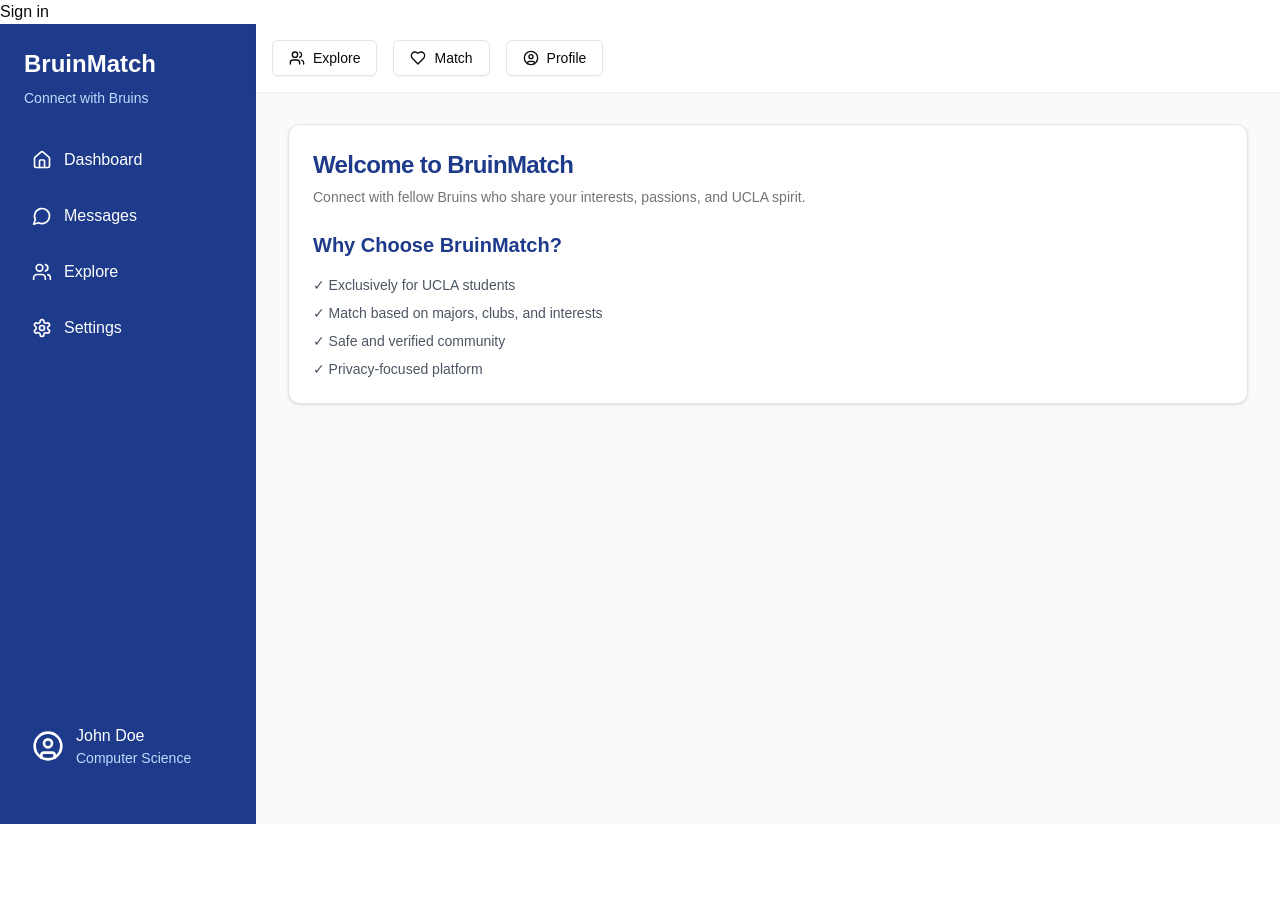
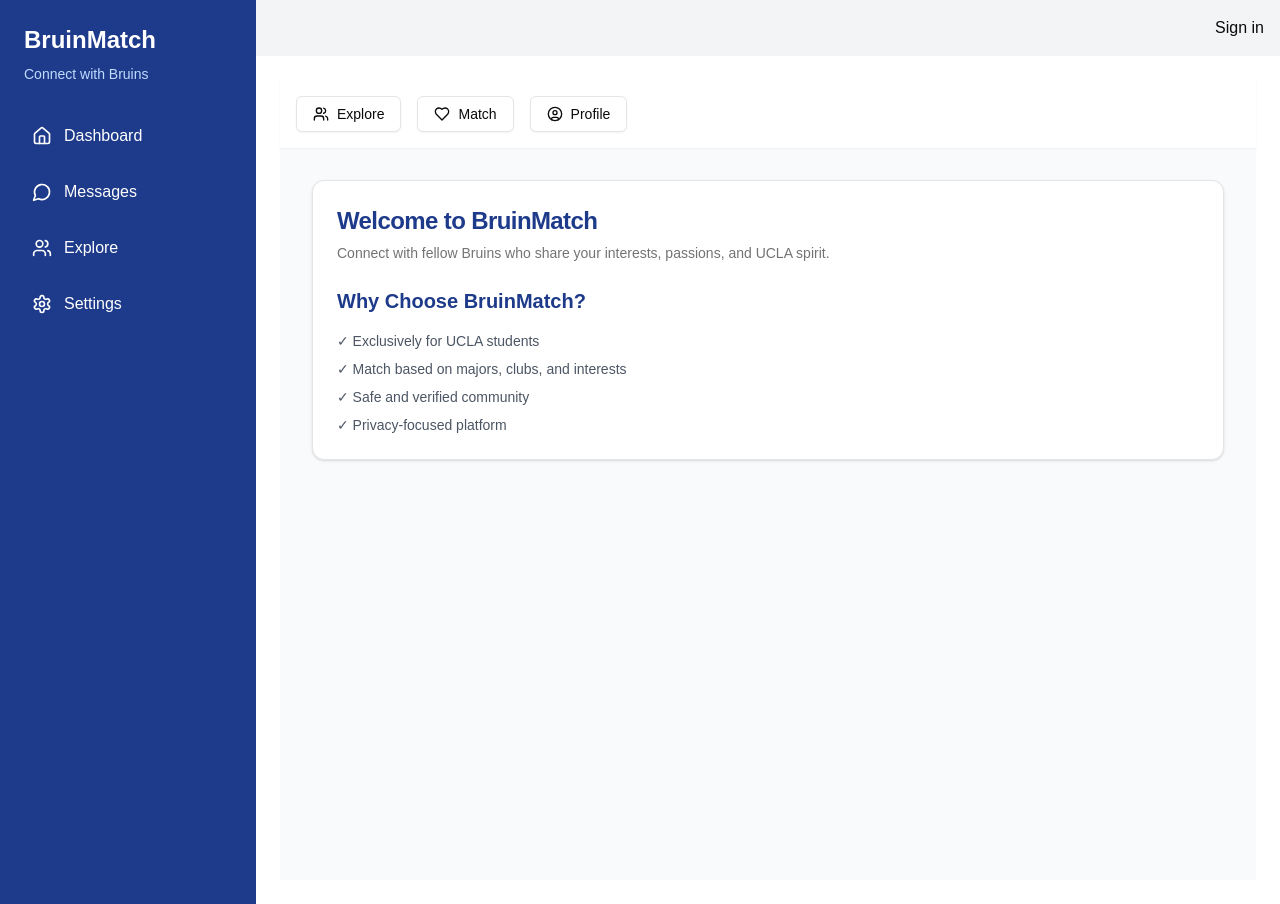
Before and after one commit to ryan8269/BruinSquad, a Next.js app in the folder frontend/: page / in a window 1280 px wide. Before the commit the page ends 824 px from the top, so only its background shows below. Built offline with nearby package versions, Linux system fonts and the light colour scheme; no server answers.

Commit message:
make nav bar appear in every page

```diff
--- a/frontend/src/app/layout.tsx
+++ b/frontend/src/app/layout.tsx
@@ -3,27 +3,78 @@ import {
   SignInButton,
   SignedIn,
   SignedOut,
-  UserButton
-} from '@clerk/nextjs'
-import './globals.css'
-export default function RootLayout({
-  children,
-}: {
-  children: React.ReactNode
-}) {
+  UserButton,
+} from '@clerk/nextjs';
+import './globals.css';
+import {
+  UsersIcon,
+  HomeIcon,
+  MessageCircleIcon,
+  SettingsIcon,
+} from 'lucide-react';
+import Link from 'next/link';
+
+export default function RootLayout({ children }: { children: React.ReactNode }) {
   return (
     <ClerkProvider>
       <html lang="en">
-        <body>
+        <body className="flex">
+          {/* Sidebar Navigation */}
+          <div className="w-64 bg-blue-900 text-white p-6 space-y-8">
+            <div className="mb-8">
+              <h1 className="text-2xl font-bold">BruinMatch</h1>
+              <p className="text-sm text-blue-200 mt-2">Connect with Bruins</p>
+            </div>
+
+            <nav className="space-y-4">
+              <Link
+                href="/dashboard"
+                className="flex items-center space-x-3 p-2 rounded hover:bg-blue-800"
+              >
+                <HomeIcon className="h-5 w-5" />
+                <span>Dashboard</span>
+              </Link>
+              <Link
+                href="/messages"
+                className="flex items-center space-x-3 p-2 rounded hover:bg-blue-800"
+              >
+                <MessageCircleIcon className="h-5 w-5" />
+                <span>Messages</span>
+              </Link>
+              <Link
+                href="/explore"
+                className="flex items-center space-x-3 p-2 rounded hover:bg-blue-800"
+              >
+                <UsersIcon className="h-5 w-5" />
+                <span>Explore</span>
+              </Link>
+              <Link
+                href="/settings"
+                className="flex items-center space-x-3 p-2 rounded hover:bg-blue-800"
+              >
+                <SettingsIcon className="h-5 w-5" />
+                <span>Settings</span>
+              </Link>
+            </nav>
+          </div>
+
+          {/* Main Content */}
+          <div className="flex-1 flex flex-col">
+            {/* Authentication Controls */}
+            <div className="p-4 bg-gray-100 flex justify-end items-center">
               <SignedOut>
                 <SignInButton />
               </SignedOut>
               <SignedIn>
                 <UserButton />
               </SignedIn>
-          {children}
+            </div>
+
+            {/* Page Content */}
+            <main className="p-6 flex-grow">{children}</main>
+          </div>
         </body>
       </html>
     </ClerkProvider>
-  )
+  );
 }
--- a/frontend/src/app/page.tsx
+++ b/frontend/src/app/page.tsx
@@ -14,43 +14,6 @@ export default function Home() {
 
   return (
     <div className="min-h-screen flex">
-      {/* Side Navigation */}
-      <div className="w-64 bg-blue-900 text-white p-6 space-y-8">
-        <div className="mb-8">
-          <h1 className="text-2xl font-bold">BruinMatch</h1>
-          <p className="text-sm text-blue-200 mt-2">Connect with Bruins</p>
-        </div>
-
-        <nav className="space-y-4">
-          <Link href="/dashboard" className="flex items-center space-x-3 p-2 rounded hover:bg-blue-800">
-            <HomeIcon className="h-5 w-5" />
-            <span>Dashboard</span>
-          </Link>
-          <Link href="/messages" className="flex items-center space-x-3 p-2 rounded hover:bg-blue-800">
-            <MessageCircleIcon className="h-5 w-5" />
-            <span>Messages</span>
-          </Link>
-          <Link href="/explore" className="flex items-center space-x-3 p-2 rounded hover:bg-blue-800">
-            <UsersIcon className="h-5 w-5" />
-            <span>Explore</span>
-          </Link>
-          <Link href="/settings" className="flex items-center space-x-3 p-2 rounded hover:bg-blue-800">
-            <SettingsIcon className="h-5 w-5" />
-            <span>Settings</span>
-          </Link>
-        </nav>
-
-        <div className="absolute bottom-6">
-          <div className="flex items-center space-x-3 p-2">
-            <UserCircleIcon className="h-8 w-8" />
-            <div>
-              <p className="font-medium">John Doe</p>
-              <p className="text-sm text-blue-200">Computer Science</p>
-            </div>
-          </div>
-        </div>
-      </div>
-
       {/* Main Content */}
       <div className="flex-1 bg-gray-50">
         {/* Top Navigation */}
```
Lines whose indentation alone changed are shown as unchanged.
